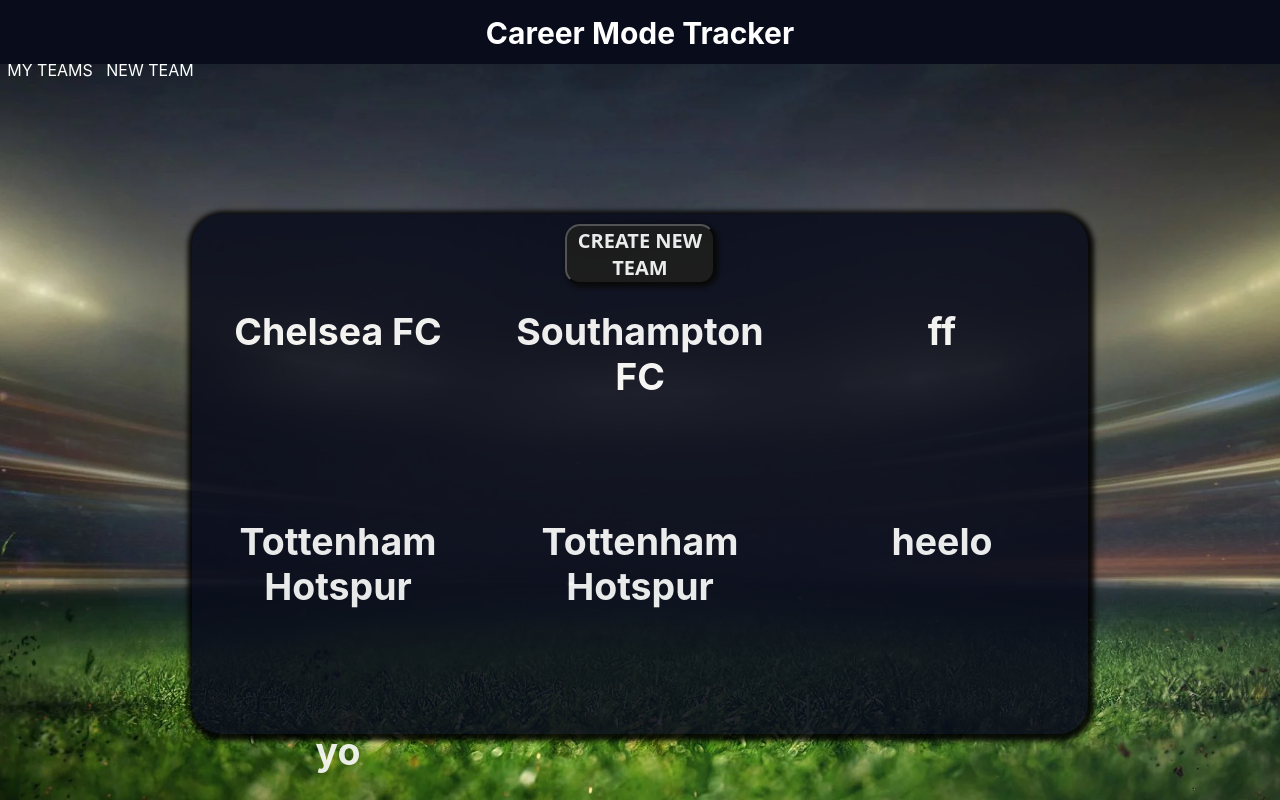
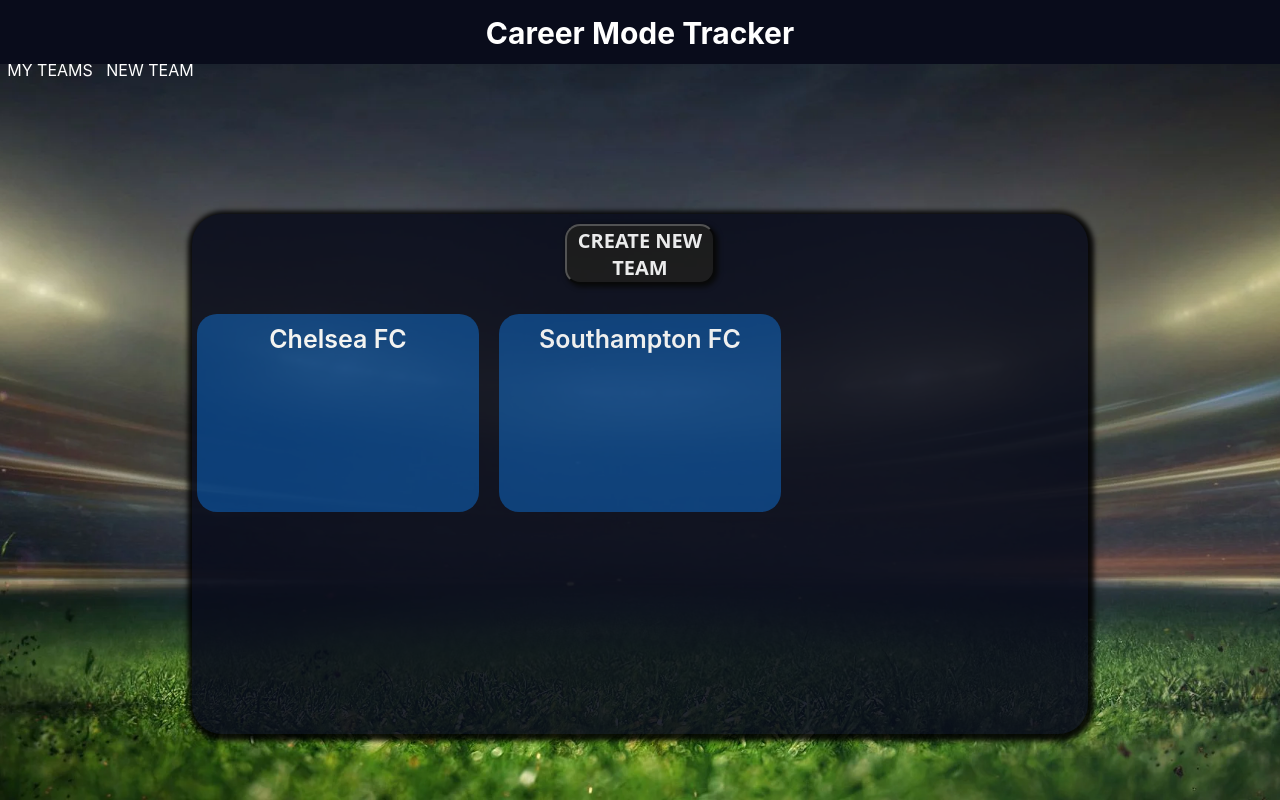
Before and after one commit to rockettdev/careermode-tracker, a React (Create React App) app: page /teams in a window 1280 px wide. Built offline with nearby package versions, Linux system fonts and the light colour scheme; data requests are answered from the project's data file.

Commit message:
css changes

```diff
--- a/data/db.json
+++ b/data/db.json
@@ -7,26 +7,6 @@
     {
       "clubName": "Southampton FC",
       "id": 2
-    },
-    {
-      "clubName": "ff",
-      "id": 3
-    },
-    {
-      "clubName": "Tottenham Hotspur",
-      "id": 4
-    },
-    {
-      "clubName": "Tottenham Hotspur",
-      "id": 5
-    },
-    {
-      "clubName": "heelo",
-      "id": 6
-    },
-    {
-      "clubName": "yo",
-      "id": 7
     }
   ]
 }
--- a/src/Components/Teams/teams.css
+++ b/src/Components/Teams/teams.css
@@ -72,4 +72,8 @@
     color: white;
     font-weight: 600;
     font-size: 25px;
+    background-color: rgb(7, 63, 127);
+    border-radius: 20px;
+    margin: 5px;
+    padding-top: 10px;
 }
--- a/src/Components/TeamsListMap/index.js
+++ b/src/Components/TeamsListMap/index.js
@@ -5,7 +5,7 @@
         <div className='teamslist'>
         {teams.map((team) => (
             <div>
-                <h2>{ team.clubName }</h2>
+                { team.clubName }
             </div>
         ))
         }
```
